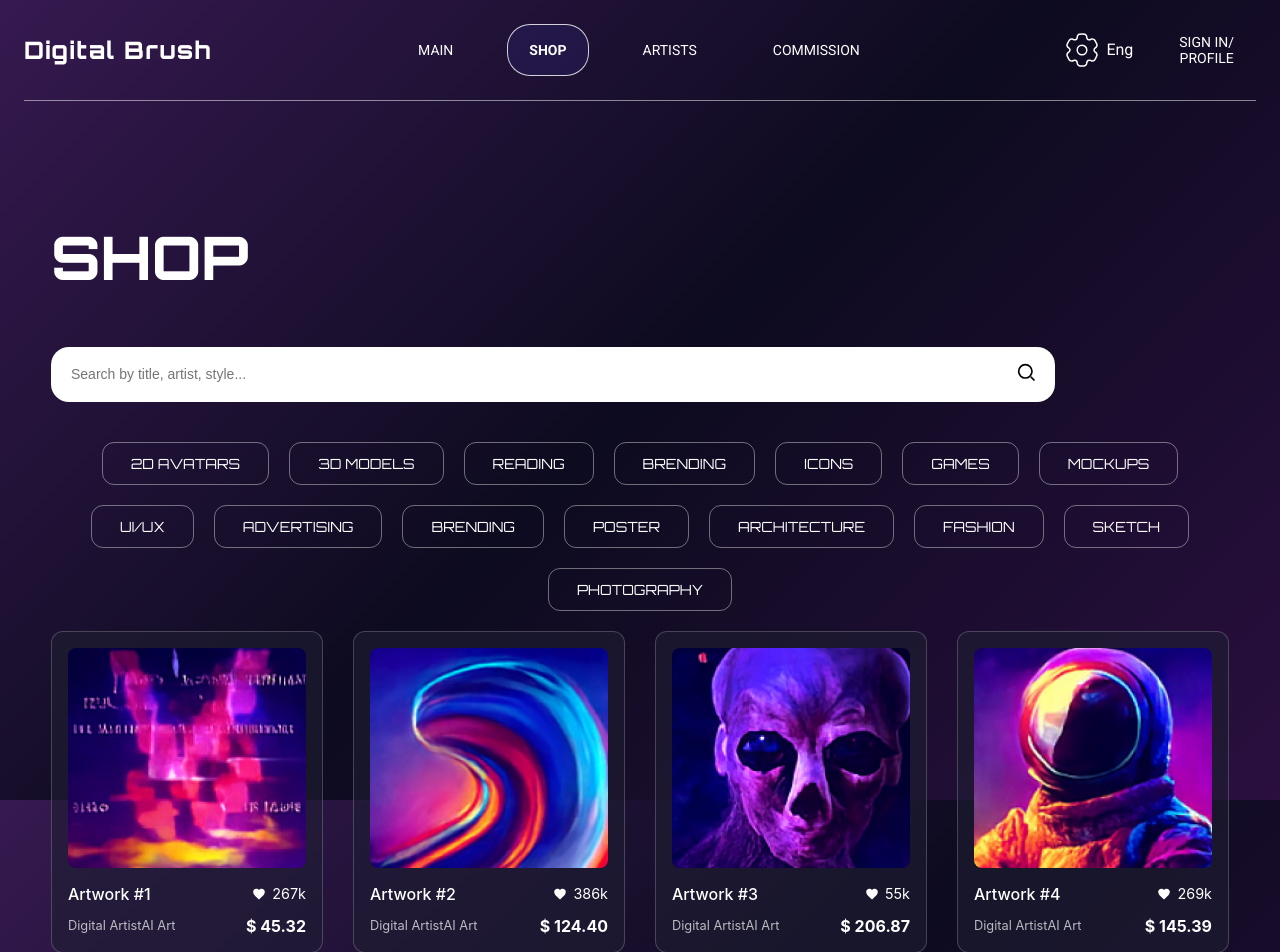
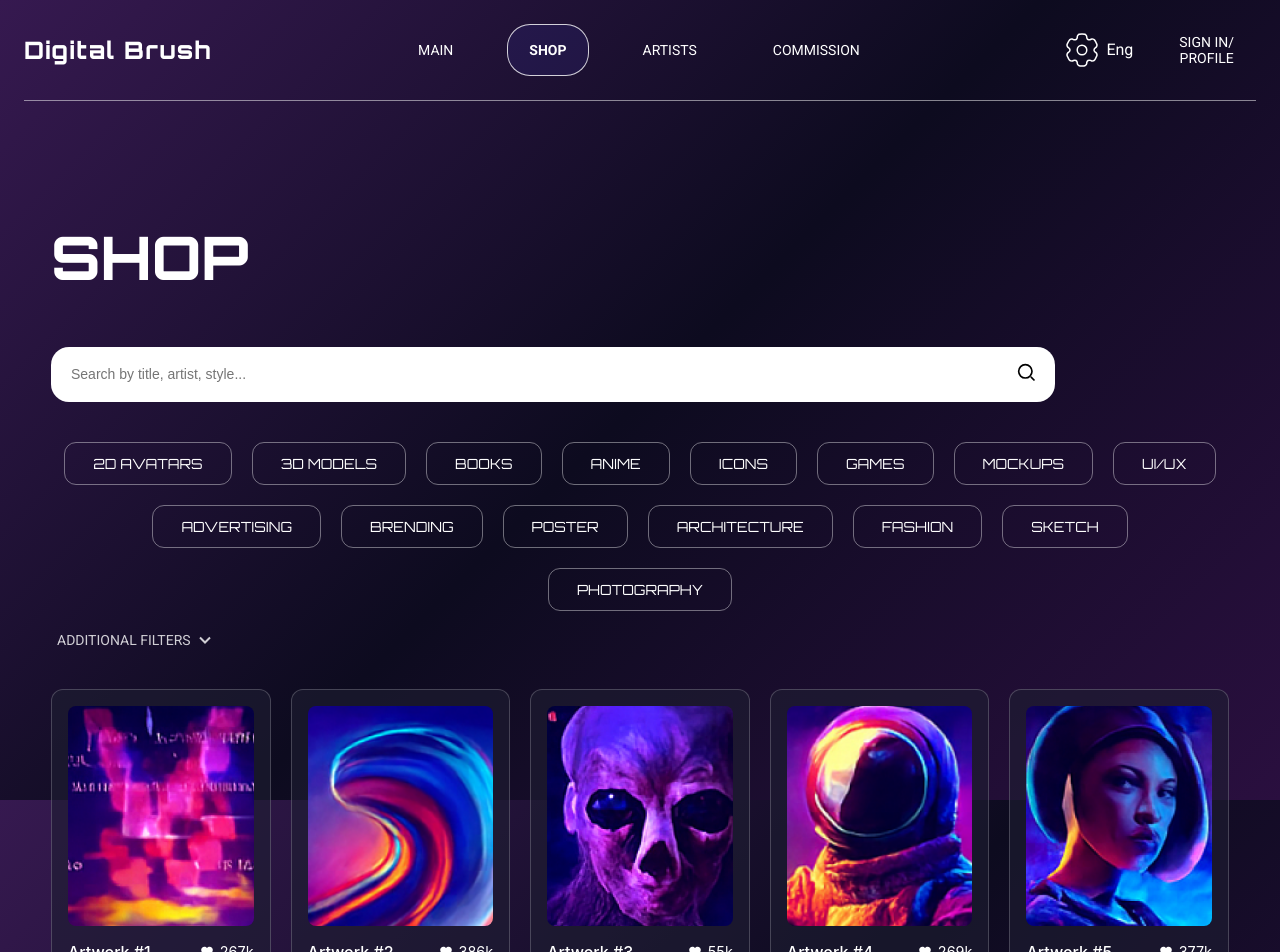
Before and after one commit to DiplomeProject/paintingsproject, a React (Create React App) app: page /shop in a window 1280 px wide. Shown: the top 952 px of the page. Built offline with nearby package versions, Linux system fonts and the light colour scheme.

Commit message:
зміна гріда, додала фільтрацію

```diff
--- a/src/components/Shop/Shop.js
+++ b/src/components/Shop/Shop.js
@@ -2,13 +2,12 @@ import React, { useMemo, useState } from "react";
 import styles from "./Shop.module.css";
 
 const categories = [
-    "2D AVATARS", "3D MODELS", "READING", "BRENDING",
-    "ICONS", "GAMES", "MOCKUPS", "UI/UX",
-    "advertising", "Brending", "poster", "Architecture",
-    "Fashion", "Sketch", "Photography",
+    "2D AVATARS", "3D MODELS", "BOOKS", "ANIME", "ICONS", "GAMES", "MOCKUPS", "UI/UX",
+    "ADVERTISING", "BRENDING", "POSTER", "ARCHITECTURE", "FASHION", "SKETCH", "PHOTOGRAPHY"
 ];
 
 const Shop = () => {
+    const [activeCategory, setActiveCategory] = useState(null);
     const [currentPage, setCurrentPage] = useState(0);
     const itemsPerPage = 20;
 
@@ -21,16 +20,34 @@ const Shop = () => {
             artistStyle: "AI Art",
             likes: `${Math.floor(Math.random() * 500)}k`,
             price: (Math.random() * 200 + 20).toFixed(2),
+            category: categories[i % categories.length],
         }));
     }, []);
 
-    const totalPages = Math.ceil(cards.length / itemsPerPage);
+    const filteredCards = useMemo(() => {
+        if (!activeCategory) {
+            return cards;
+        }
+        return cards.filter(card => card.category.toUpperCase() === activeCategory.toUpperCase());
+    }, [activeCategory, cards]);
+
+    const totalPages = Math.ceil(filteredCards.length / itemsPerPage);
     const startIndex = currentPage * itemsPerPage;
-    const displayedCards = cards.slice(startIndex, startIndex + itemsPerPage);
+    const displayedCards = filteredCards.slice(startIndex, startIndex + itemsPerPage);
+
+    const handleCategoryClick = (category) => {
+        if (activeCategory === category) {
+            setActiveCategory(null);
+        } else {
+            setActiveCategory(category);
+        }
+        setCurrentPage(0);
+    };
 
     const renderPageNumbers = () => {
         const pageNumbers = [];
-        for (let i = 0; i < totalPages; i++) {
+        const pagesToShow = Math.ceil(filteredCards.length / itemsPerPage);
+        for (let i = 0; i < pagesToShow; i++) {
             pageNumbers.push(
                 <button
                     key={i}
@@ -65,12 +82,27 @@ const Shop = () => {
 
                 <div className={styles.categoryGrid}>
                     {categories.map((cat) => (
-                        <button key={cat} className={styles.categoryButton}>
+                        <button
+                            key={cat}
+                            className={`${styles.categoryButton} ${activeCategory === cat ? styles.active : ''}`}
+                            onClick={() => handleCategoryClick(cat)}
+                        >
                             {cat}
                         </button>
                     ))}
                 </div>
 
+                <div className={styles.filtersContainer}>
+                    <button className={styles.additionalFilters}>
+                        ADDITIONAL FILTERS
+                        <svg width="12" height="8" viewBox="0 0 12 8" fill="none" xmlns="http://www.w3.org/2000/svg">
+                            <path d="M1 1.5L6 6.5L11 1.5" stroke="white" strokeWidth="2"/>
+                        </svg>
+                    </button>
+                </div>
+
+                {displayedCards.length > 0 ? (
+                    <>
                         <div className={styles.artGridFull}>
                             {displayedCards.map((card) => (
                                 <div key={card.id} className={styles.artCard}>
@@ -78,7 +110,6 @@ const Shop = () => {
                                         className={styles.artCardImage}
                                         style={{ backgroundImage: `url(${card.imageUrl})` }}
                                     />
-                            {/* --- ПОВЕРНУТО ВІДСУТНІЙ БЛОК --- */}
                                     <div className={styles.artCardInfo}>
                                         <div className={styles.cardRow}>
                                             <span className={styles.artCardTitle}>{card.title}</span>
@@ -112,12 +143,18 @@ const Shop = () => {
                                 <button
                                     className={styles.pageBtn}
                                     onClick={() => setCurrentPage((p) => Math.min(p + 1, totalPages - 1))}
-                            disabled={currentPage === totalPages - 1}
+                                    disabled={currentPage === totalPages - 1 || totalPages === 0}
                                 >
                                     ›
                                 </button>
                             </div>
                         </div>
+                    </>
+                ) : (
+                    <div className={styles.noResults}>
+                        There are no paintings available at the moment
+                    </div>
+                )}
             </div>
         </div>
     );
--- a/src/components/Shop/Shop.module.css
+++ b/src/components/Shop/Shop.module.css
@@ -92,12 +92,10 @@
     opacity: 1;
 }
 
-/* --- ОНОВЛЕНО: Стилі Карток з Артом --- */
 .artGridFull {
     display: grid;
-    /* Оновлено для кращого відповідника 7-8 колонкам на великих екранах */
-    grid-template-columns: repeat(auto-fill, minmax(240px, 1fr));
-    gap: 30px;
+    grid-template-columns: repeat(auto-fill, minmax(212px, 1fr));
+    gap: 20px;
 }
 .artCard {
     background: rgba(30, 30, 50, 0.6);
@@ -109,6 +107,8 @@
     gap: 16px;
     transition: transform 0.3s ease, box-shadow 0.3s ease;
     cursor: pointer;
+    max-width: 212px;
+    max-height: 329px;
 }
 .artCard:hover {
     transform: translateY(-8px);
@@ -173,3 +173,11 @@
     font-weight: 700;
 }
 .pageBtn:disabled { opacity: 0.4; cursor: default; }
+
+.noResults {
+    text-align: center;
+    padding: 80px 20px;
+    font-size: 1.2rem;
+    color: rgba(255, 255, 255, 0.7);
+    grid-column: 1 / -1; /* Розтягуємо на всю ширину сітки, якщо потрібно */
+}
```
Lines whose indentation alone changed are shown as unchanged.
